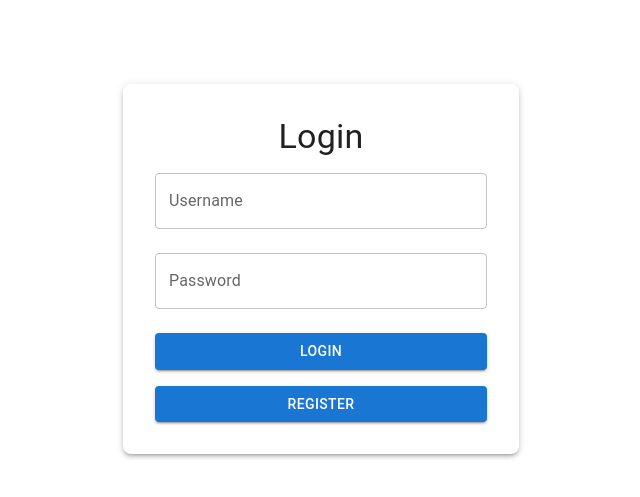
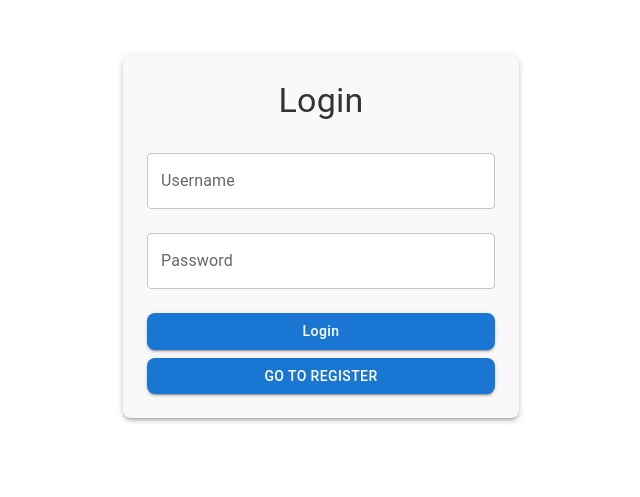
Before and after one commit to ralddddd/BSIT2B_LOGIN, a React (Vite) app in the folder frontend/: page /login in a window 1280 px wide. Shown: the part 163-660 px from the top of the page, without its empty margins (319-959 px from the left). Built offline with nearby package versions, Linux system fonts and the light colour scheme.

Commit message:
Committing all changes

```diff
--- a/frontend/src/Login.jsx
+++ b/frontend/src/Login.jsx
@@ -1,6 +1,6 @@
 import { useState } from "react";
 import axios from "axios";
-import { TextField, Button, Container, Typography, Paper } from "@mui/material";
+import { TextField, Button, Container, Typography, Box } from "@mui/material";
 import { useNavigate } from "react-router-dom";
 
 const Login = () => {
@@ -8,10 +8,9 @@ const Login = () => {
   const [password, setPassword] = useState("");
   const navigate = useNavigate();
 
-    // EVENT HANDLEr for LOGIN
   const handleLogin = async () => {
     if (!username || !password) {
-          alert("Please fill in all fields");
+      alert("Please fill in all the fields");
       return;
     }
 
@@ -24,27 +23,35 @@ const Login = () => {
 
       localStorage.setItem("token", response.data.token);
       localStorage.setItem("username", response.data.username);
-          alert("Login successful!");
+      alert("Login Successful");
       navigate("/dashboard");
     } catch (error) {
-          alert(error.response?.data?.message || "Invalid credentials");
+      alert(error.response?.data?.message || "Invalid Credentials");
     }
   };
 
   return (
-        <Container maxWidth="xs" sx={{ mt: 8 }}>
-          <Paper elevation={3} sx={{
-            p: 4,
-            borderRadius: '8px',
-            backgroundColor: 'white'
-          }}>
-            <Typography variant="h4" align="center">Login</Typography>
+    <Container maxWidth="xs">
+      <Box
+        sx={{
+          textAlign: "center",
+          p: 3,
+          borderRadius: 2,
+          boxShadow: 3,
+          backgroundColor: "#f9f9f9"
+        }}
+      >
+        <Typography variant="h4" sx={{ color: "#333", mb: 2 }}>
+          Login
+        </Typography>
         <TextField
           label="Username"
           fullWidth
           margin="normal"
           value={username}
           onChange={(e) => setUsername(e.target.value)}
+          variant="outlined"
+          sx={{ backgroundColor: "white" }}
         />
         <TextField
           label="Password"
@@ -53,13 +60,15 @@ const Login = () => {
           margin="normal"
           value={password}
           onChange={(e) => setPassword(e.target.value)}
+          variant="outlined"
+          sx={{ backgroundColor: "white" }}
         />
         <Button
           variant="contained"
           color="primary"
           fullWidth
           onClick={handleLogin}
-              sx={{ mb: 2, mt: 2 }}
+          sx={{ mt: 2, borderRadius: "8px", textTransform: "none" }}
         >
           Login
         </Button>
@@ -67,11 +76,12 @@ const Login = () => {
           variant="contained"
           color="primary"
           fullWidth
-              onClick={() => navigate("/Register")}
+          onClick={() => navigate("/")}
+          sx={{ mt: 1, borderRadius: "8px", textTransform: "none" }}
         >
-              Register
+          GO TO REGISTER
         </Button>
-          </Paper>
+      </Box>
     </Container>
   );
 };
--- a/frontend/src/Register.jsx
+++ b/frontend/src/Register.jsx
@@ -66,8 +66,9 @@ const Register = () => {
           color="primary"
           fullWidth
           onClick={() => navigate("/login")}
+          sx={{ mt: 1, borderRadius: "8px", textTransform: "none" }}
         >
-          Login
+          GO TO LOGIN
         </Button>
       </Paper>
     </Container>
```
Lines whose indentation alone changed are shown as unchanged.
